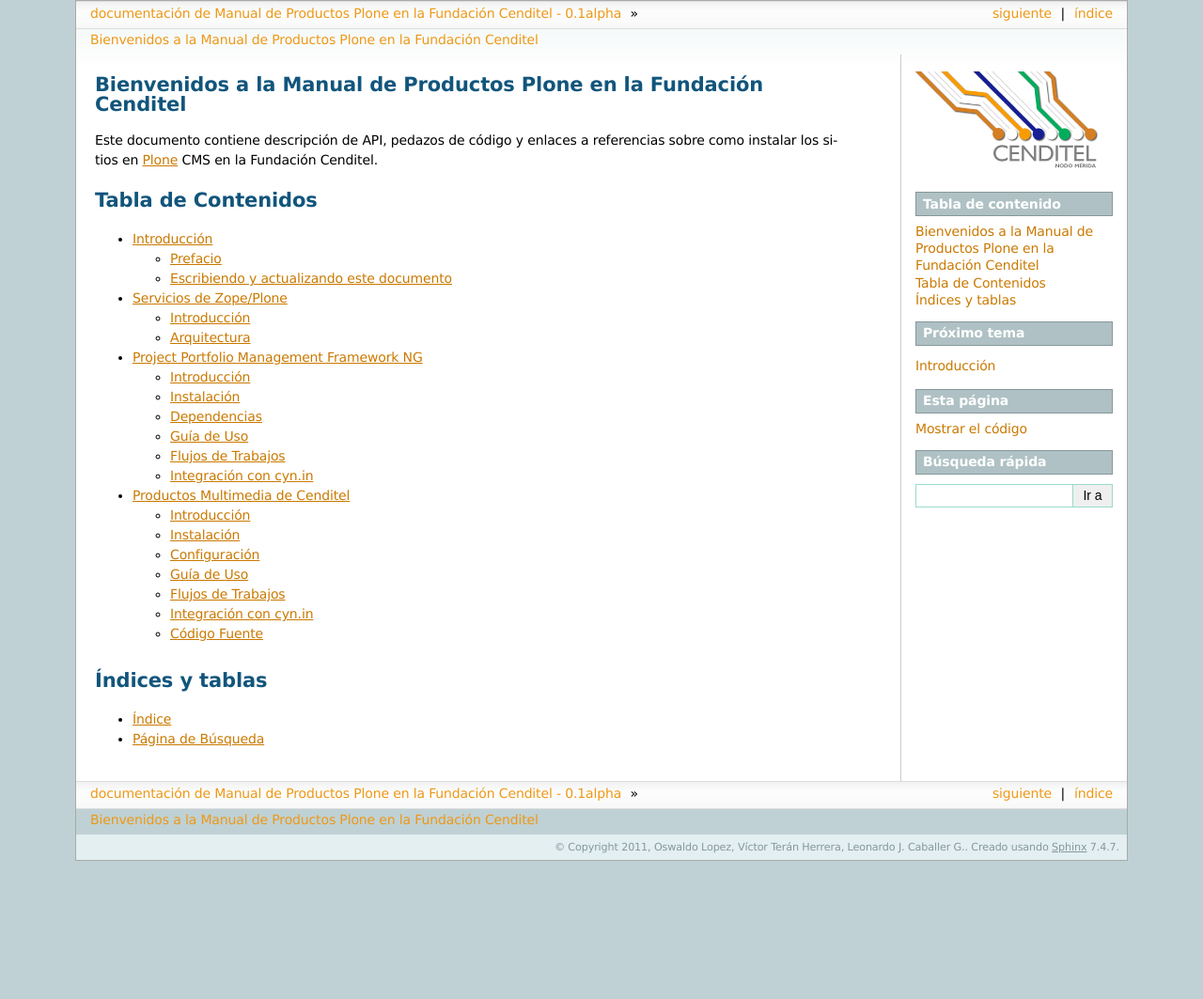
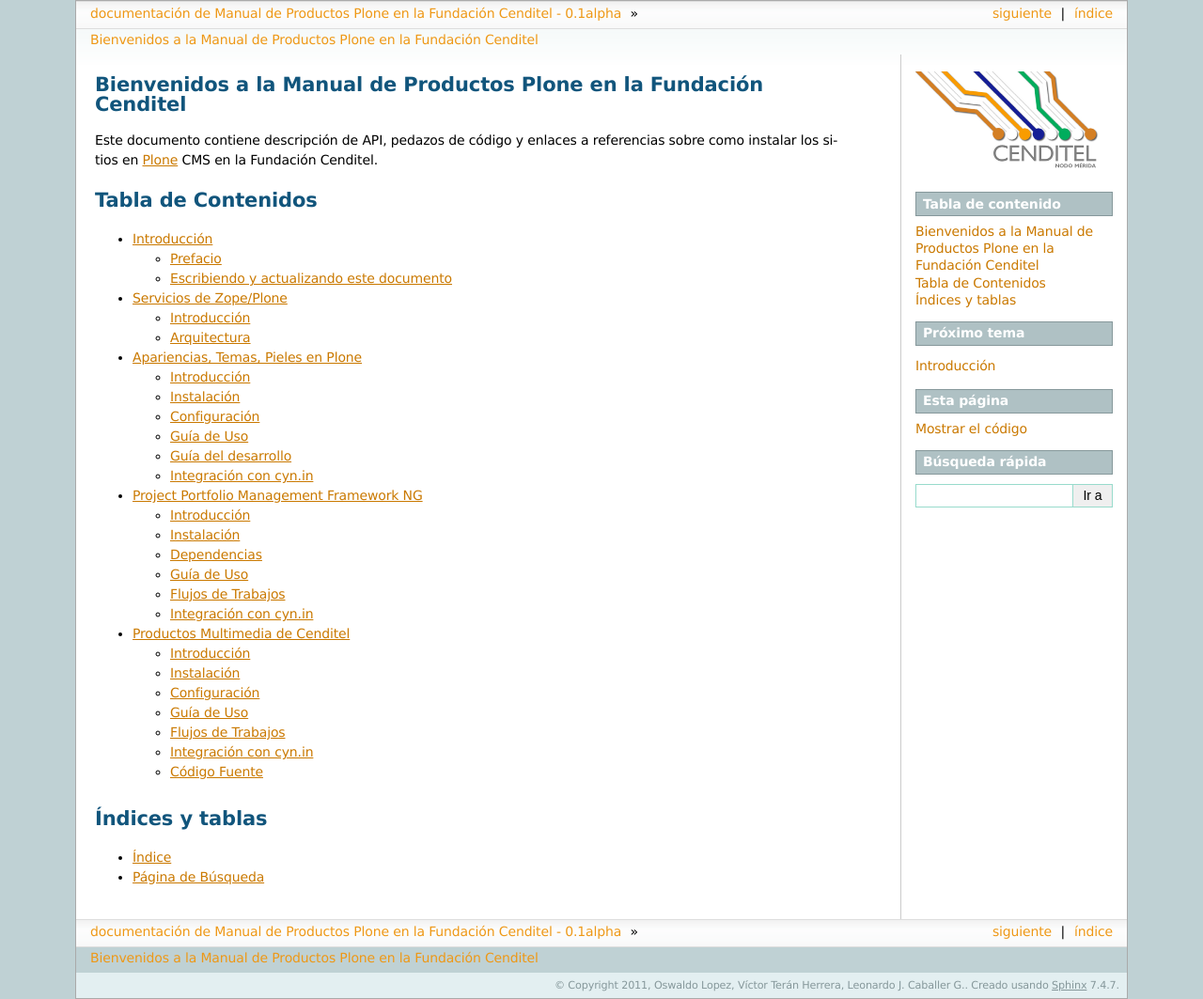
Before and after one commit to Cenditel/cenditel.docs, a Sphinx documentation site: the page built from source/index.rst, in a window 1280 px wide. Shown: the whole page at 94% size. Built offline with Sphinx 7.4.7, drawn with Linux system fonts in a browser that asks for light colours; formulas are drawn with MathJax 3; before the commit the page ends 916 px from its top, so only the background shows below that.

Commit message:
Agregar nueva sección destinada a las apariencias del sitio, con sus imagenes y respectivos documentos iniciales

```diff
--- /dev/null
+++ b/source/apariencias/index.rst
@@ -0,0 +1,17 @@
+.. -*- coding: utf-8 -*-
+
+===================================
+Apariencias, Temas, Pieles en Plone
+===================================
+
+
+.. toctree::
+   :maxdepth: 2
+
+
+   introduccion
+   manual_de_instalacion
+   manual_de_configuracion
+   manual_de_uso
+   manual_de_desarrollo
+   integracion_con_cynin
--- /dev/null
+++ b/source/apariencias/integracion_con_cynin.rst
@@ -0,0 +1,9 @@
+.. highlight:: rest
+
+.. _apariencias_con_cynin:
+
+======================
+Integración con cyn.in
+======================
+
+Por definir.
--- /dev/null
+++ b/source/apariencias/manual_de_configuracion.rst
@@ -0,0 +1,9 @@
+.. highlight:: rest
+
+.. _configuracion_de_apariencias:
+
+=============
+Configuración
+=============
+
+Por definir.
--- /dev/null
+++ b/source/apariencias/manual_de_desarrollo.rst
@@ -0,0 +1,9 @@
+.. highlight:: rest
+
+.. _manual_de_desarrollo_apariencias:
+
+===================
+Guía del desarrollo
+===================
+
+Por definir.
--- /dev/null
+++ b/source/apariencias/manual_de_uso.rst
@@ -0,0 +1,9 @@
+.. highlight:: rest
+
+.. _manual_de_uso_apariencias:
+
+===========
+Guía de Uso
+===========
+
+Por definir.
--- a/source/index.rst
+++ b/source/index.rst
@@ -11,6 +11,7 @@
 
    introduccion/index
    servicios/index
+   apariencias/index
    ppm/index
    multimedia/index
 
```
Also changed, not shown: source/apariencias/introduccion.rst (added, +9 -0 lines), source/apariencias/manual_de_instalacion.rst (added, +9 -0 lines), source/_static/servicios_diagrama_comunidades.png (added), 1 other file.
